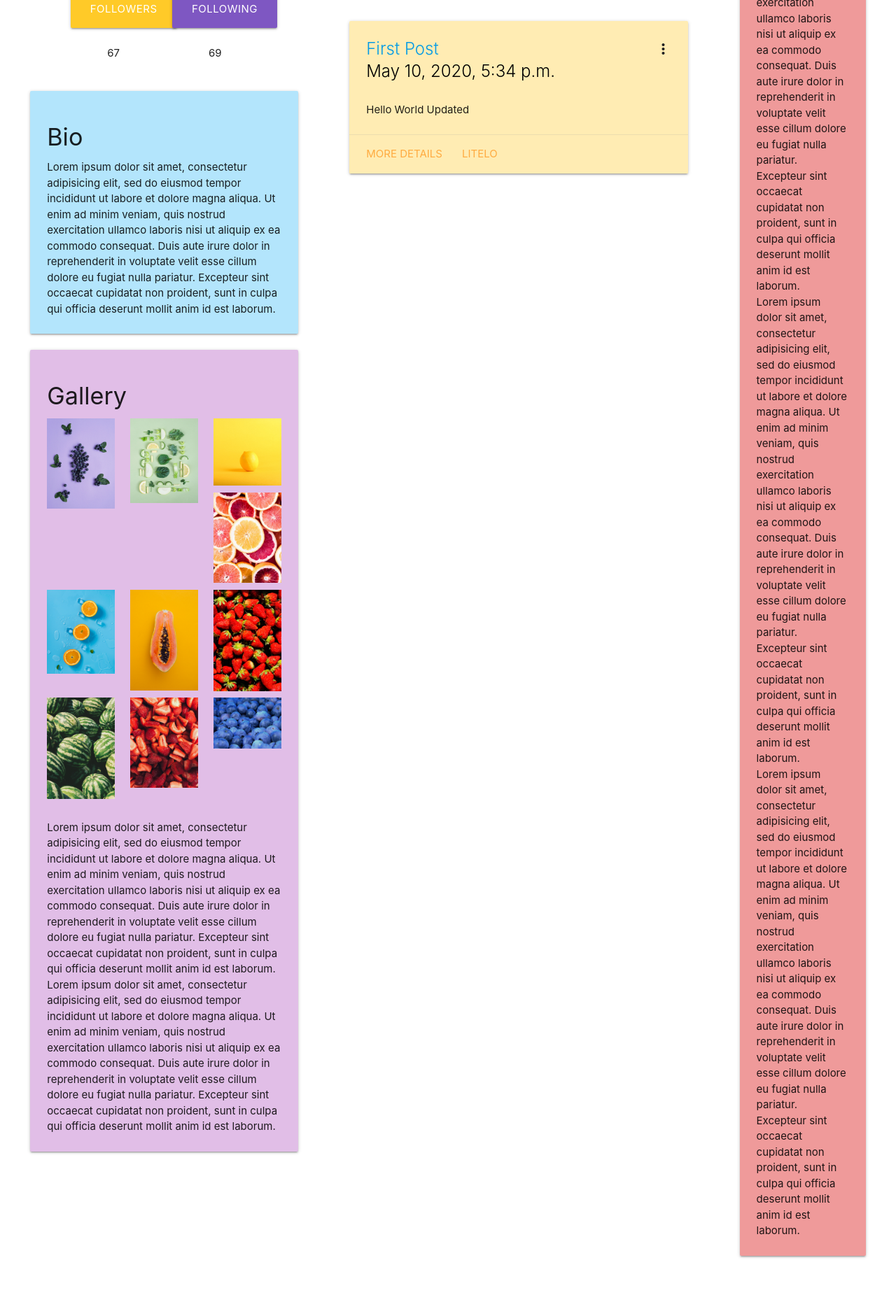
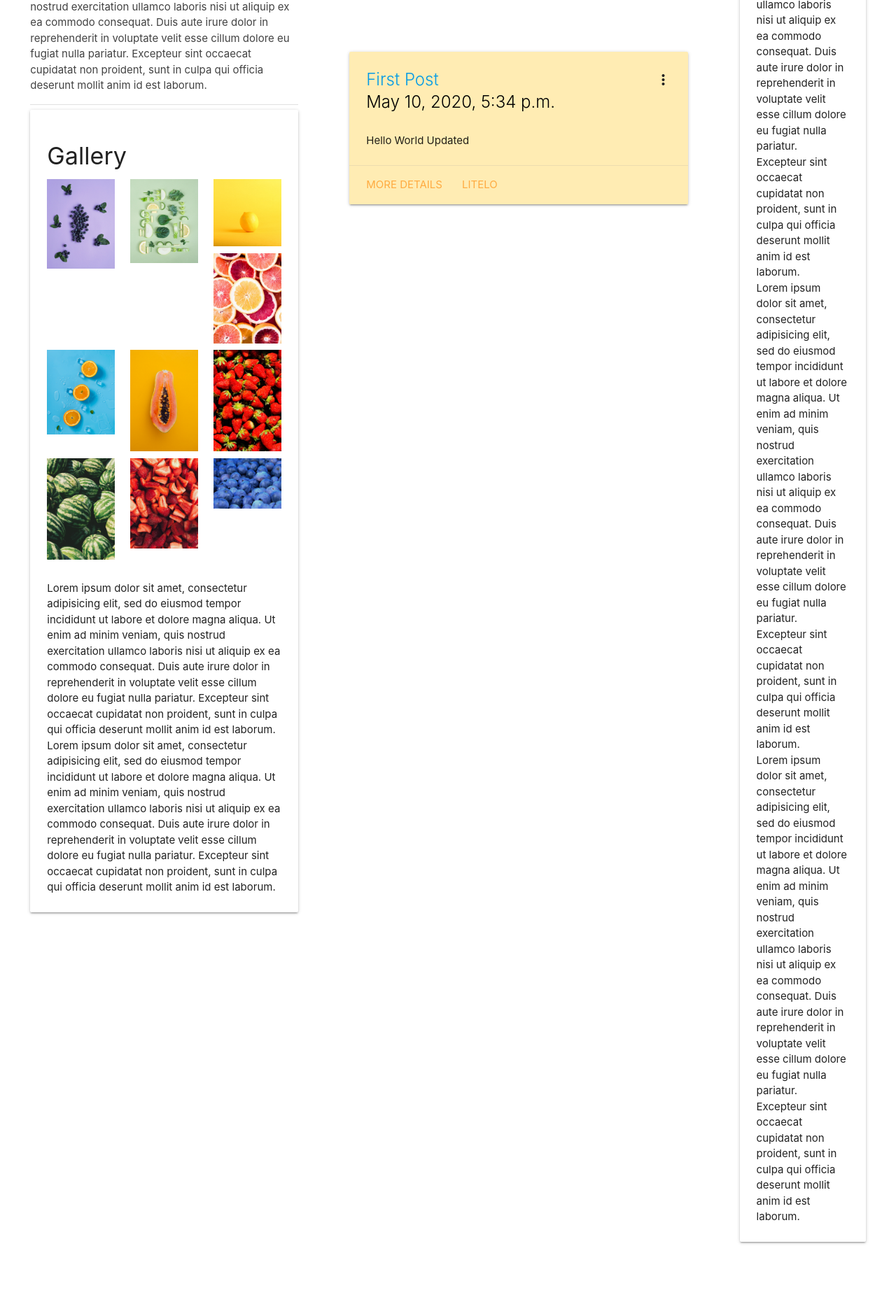
Before and after one commit to diptarag1/devjam-project, a Django app: a page that uses user/templates/users/profile.html in a window 1280 px wide. Shown: the part 849-2710 px from the top of the page at 70% size. After the commit the page ends 2627 px from the top, so only its background shows below. Run offline with Django 3.2, Linux system fonts and the light colour scheme; a user stored in the database is signed in; data comes from the database, SQL or seed files in the repository; some libraries are stand-ins or nearby versions.

Commit message:
removed childish colors

```diff
--- a/templates/base.html
+++ b/templates/base.html
@@ -51,7 +51,7 @@
     {% block content %}
     {% endblock %}
 
-    {% include 'snippets/mainFooter.html' %}
+
     <script src="{% static 'jquery-3.3.1.min.js' %}"></script>
     <script src="{% static 'materialize.min.js' %}"></script>
     {%block js%}
--- a/user/templates/users/profile.html
+++ b/user/templates/users/profile.html
@@ -168,6 +168,13 @@
         #menu {
             transform: scale(2.0);
         }
+
+        #username {
+            text-transform: capitalize;
+        }
+        #tabSection{
+            max-height: 40vh;
+        }
     </style>
 
 </head>
@@ -209,6 +216,11 @@
                     </ul>
                 </div>
             </nav>
+            <style media="screen">
+                .parallax-container {
+                    height: 60vh;
+                }
+            </style>
             <div class="parallax">
                 <img src="{% static 'sn.jpg' %}" alt="" class="responsive-img">
             </div>
@@ -216,7 +228,7 @@
     </div>
 
     <!-- services / tabs -->
-    <div class="container my">
+    <div class="container my ">
         <div class="row">
             <div class="col s12 l4 goUp baap">
                 <div class="row">
@@ -228,49 +240,53 @@
                             <div class="circular--landscape">
                                 <img src="{{userd.profile.image.url}}" class="materialboxed" alt="">
                             </div>
-                            <h3 class="center-align">{{ userd.username }}</h3>
+
+                            <!-- <div class="row">
+                                <div class="col s6 l6">
+                                        <h5 class="grey-text">Followers</h5>
+                                </div>
+                                <div class="col s6 l6">
+                                    <h5 class="grey-text">Following
+                                    </h5>
+                                </div>
+
+                            </div>
                             <div class="row">
                                 <div class="col s6 l6">
-                                    <span>
-                                        <h5 class="btn btn-large center-align amber lighten-1">Followers</h5>
-                                        <p class="center-align">67</p>
-                                    </span>
+                                    <p class="deep-purple-text text-darken-4">69</p>
                                 </div>
                                 <div class="col s6 l6">
-                                    <span>
-                                        <h5 class="btn btn-large center-align deep-purple lighten-1">Following
+                                <p class="deep-purple-text text-darken-4">69</p>
+                                </div>
+                            </div> -->
+                            <div class="divider"></div>
 
-                                        </h5>
-                                    </span>
-                                    <p class="center-align">69</p>
-
-
-                                </div>
-                                <div class="divider">
-
-                                </div>
-                            </div>
                         </div>
 
 
 
                     </div>
+                    <div class="divider"></div>
+
                     <div class="col s12 l12 ">
-                        <div class="card light-blue lighten-4">
-                            <div class="card-content">
-                                <h4>Bio</h4>
-                                <p class="floating-text">Lorem ipsum dolor sit amet, consectetur adipisicing elit, sed do eiusmod tempor incididunt ut labore et dolore magna aliqua. Ut enim ad minim veniam, quis nostrud exercitation ullamco laboris
+                        <!-- <div class="card ">
+                            <div class="card-content"> -->
+                                <h4 class="blue-text text-darken-4">Bio</h4>
+                                <p class="grey-text text-darken-3">Lorem ipsum dolor sit amet, consectetur adipisicing elit, sed do eiusmod tempor incididunt ut labore et dolore magna aliqua. Ut enim ad minim veniam, quis nostrud exercitation ullamco laboris
                                     nisi ut
                                     aliquip
                                     ex ea commodo
                                     consequat. Duis aute irure dolor in reprehenderit in voluptate velit esse cillum dolore eu fugiat nulla pariatur. Excepteur sint occaecat cupidatat non proident, sunt in culpa qui officia deserunt mollit anim id
                                     est
                                     laborum.</p>
-                            </div>
-                        </div>
+                            <!-- </div>
+                        </div> -->
+                            <div class="divider"></div>
                     </div>
+
+
                     <div class="col s12 l12 ">
-                        <div class="card purple lighten-4">
+                        <div class="card ">
                             <div class="card-content">
                                 <h4>Gallery</h4>
                                 <div id="" class="">
@@ -352,13 +368,19 @@
 
             </div>
             <div class="col s12 l6">
+                <div class="row">
+                    <div class="col s12 l12">
+                        <h3 id="username" class="flow-text left ">{{ userd.username }}</h3>
+
+                    </div>
+                </div>
 
                 <!-- tabs -->
                 <div class="row">
-                    <div class="col s12 l12">
-                        <ul class="tabs">
+                    <div id="tabSection" class="col s12 l12 ">
+                        <ul class="tabs ">
                             <li class="tab col s3">
-                                <a href="#photography" class="active indigo-text text-darken-4">Photography</a>
+                                <a href="#photography" class=" active indigo-text text-darken-4">Photography</a>
                             </li>
                             <li class="tab col s3">
                                 <a href="#editing" class="indigo-text text-darken-4">Editing</a>
@@ -396,12 +418,12 @@
                 </div>
                 <div class="row">
                     <div class="col s10 l10 offset-s1 offset-l1 ">
-                        {% if posts %}
+                        <!-- {% if posts %}
                         {% if userd == user %}
                         <h3> My posts </h3>
                         {% else %}
                         <h3> Posts </h3>
-                        {% endif %}
+                        {% endif %} -->
                     </div>
                     <div id="postCalone" class="col s12 l12">
 
@@ -428,25 +450,20 @@
                             </a>
                             <ul>
                                 <li><a href="{% url 'post-create' %}" data-position="left" class="tooltipped btn-floating btn-large  red" data-tooltip="Create Post"><i class="material-icons">add</i></a></li>
-                                <li><a href="{% url 'blog-home' %}password-reset/" data-position="left" class="tooltipped btn-floating  btn-large amber darken-1" data-tooltip="ResetPassword"><i class="material-icons">edit</i></a></li>
+                                <li><a href="#exampleModal" data-position="left" class="tooltipped btn-floating  btn-large amber darken-1" data-tooltip="ResetPassword"><i class="material-icons">edit</i></a></li>
                                 <li><a data-position="left" class="tooltipped btn-floating  btn-large green" data-tooltip="Create Post"><i class="material-icons">publish</i></a></li>
-                                <li><a data-position="left" class="tooltipped btn-floating  btn-large blue" data-tooltip="Create Post"><i class="material-icons">attach_file</i></a></li>
+                                <li><a href="{% url 'blog-home' %}password-reset/" data-position="left" class="tooltipped btn-floating  btn-large blue" data-tooltip="Reset Password"><i class="material-icons">attach_file</i></a></li>
                             </ul>
                         </div>
-                        <a href="#exampleModal" class="btn btn-large orange modal-trigger"> Edit Profile
-                        </a>
+                        <span><a href="#exampleModal" class="btn btn-large orange modal-trigger"> Edit</a></span>
 
                         {% endif %}
                         {% endif %}
-                        {% if userd == user %}
-                        <a href="{% url 'post-create' %}" class="btn btn-large waves-effect waves-light green">
-                            <p>Create Post</p>
-                        </a>
-                        {% endif %}
+
                     </div>
                 </div>
 
-                <div class="card  red lighten-3">
+                <div class="card  ">
                     <div class="card-content">
 
                         <p>Lorem ipsum dolor sit amet, consectetur adipisicing elit, sed do eiusmod tempor incididunt ut labore et dolore magna aliqua. Ut enim ad minim veniam, quis nostrud exercitation ullamco laboris nisi ut aliquip ex ea commodo
@@ -550,7 +567,9 @@
             $('.sidenav').sidenav();
             $('.materialboxed').materialbox();
             $('.parallax').parallax();
-            $('.tabs').tabs();
+            $('.tabs').tabs({
+                swipeable:true
+            });
             $('.modal').modal();
             $('.tooltipped').tooltip();
             $('.fixed-action-btn').floatingActionButton({
```
Also changed, not shown: Post/templates/Post/home.html (+16 -49 lines), templates/snippets/postCard.html (+13 -8 lines).
